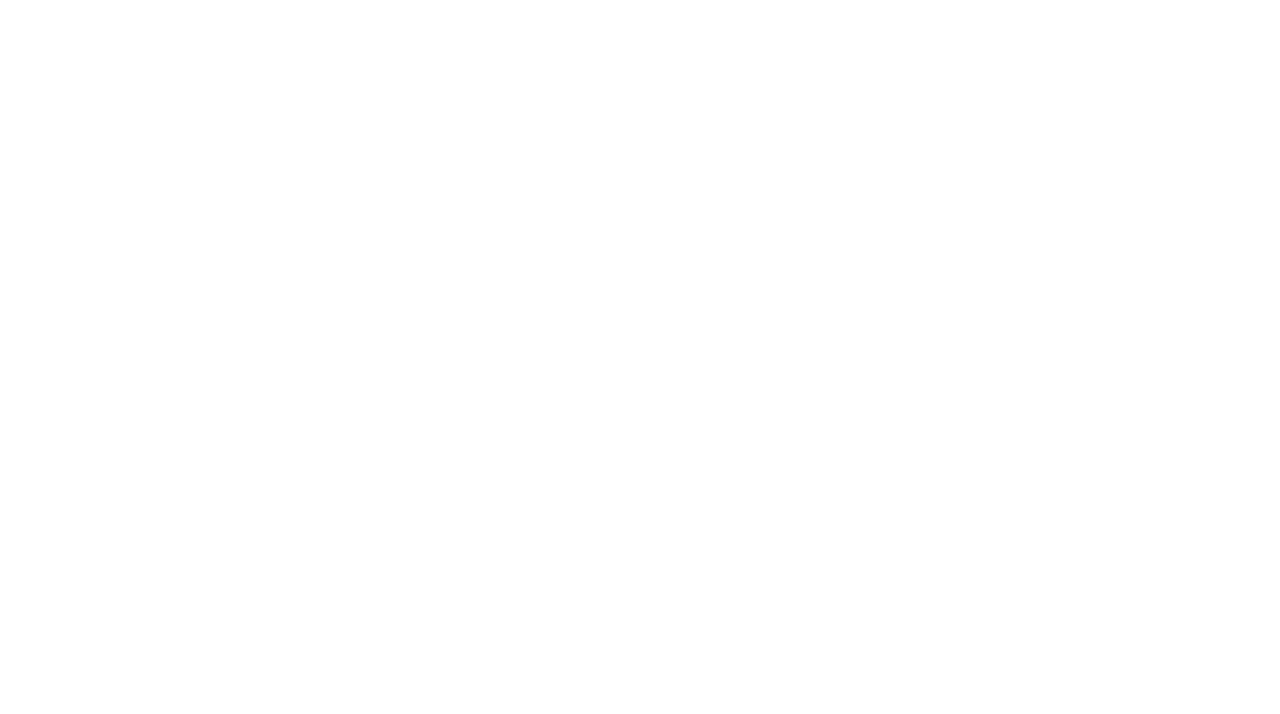
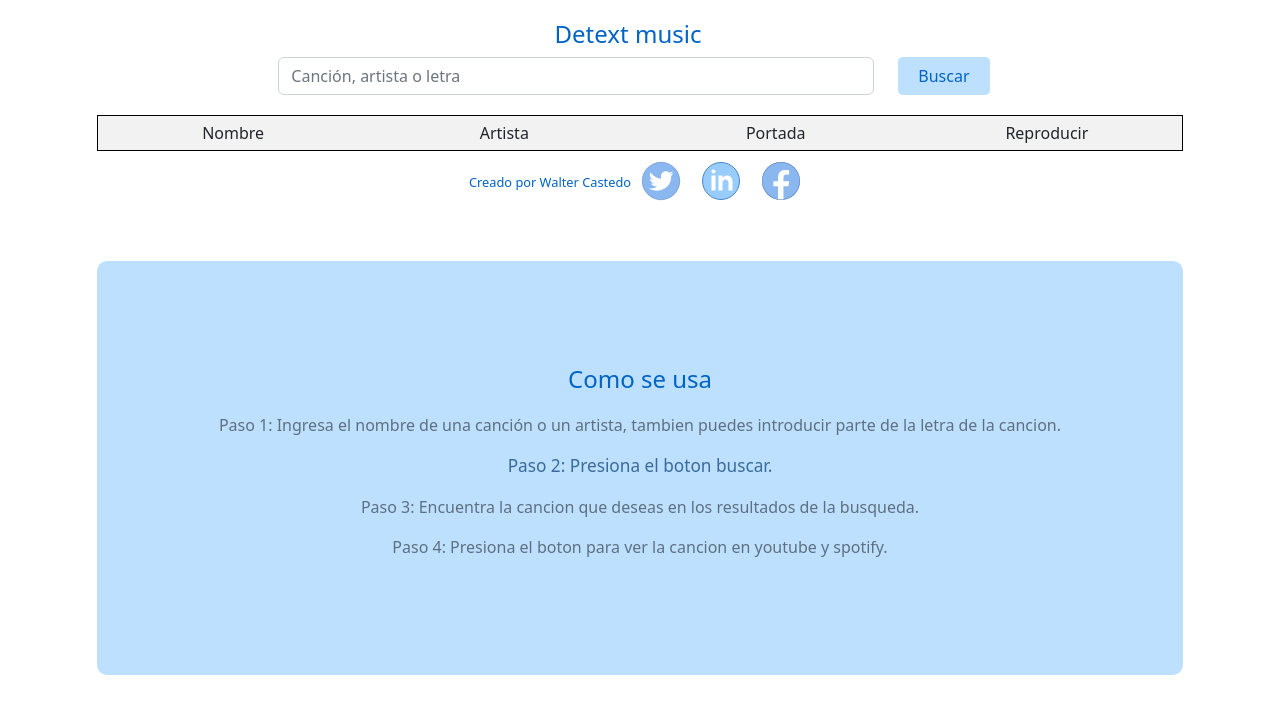
Before and after one commit to WalterCastedo/DetetxtMusic, a plain HTML site: page index.html in a window 1280 px wide. Drawn offline with Linux system fonts and the light colour scheme; the site is published under a folder, as on GitHub Pages, so addresses that start at the root find nothing; a web font is replaced by a local one.

Commit message:
Update index.html

```diff
--- a/index.html
+++ b/index.html
@@ -1 +1 @@
-<!doctype html><html lang="es"><head><meta charset="utf-8"/><link rel="icon" href="/favicon.ico"/><meta name="viewport" content="width=device-width,user-scalable=no"><meta name="theme-color" content="#000000"/><meta name="pagina para encontrar musica" content="creado por walter castedo"/><link rel="apple-touch-icon" href="/logo192.png"/><link rel="manifest" href="/manifest.json"/><title>DETEXT MUSIC</title><script defer="defer" src="/static/js/main.c8d111ad.js"></script><link href="/static/css/main.812cc18f.css" rel="stylesheet"></head><body><noscript>Nesesitas activar el javascript</noscript><div id="root"></div></body><style>.container{width:100%;height:100%;display:flex;justify-content:center;align-items:center}body,html{overflow-x:hidden}</style></html>
+<!doctype html><html lang="es"><head><meta charset="utf-8"/><link rel="icon" href="./favicon.ico"/><meta name="viewport" content="width=device-width,user-scalable=no"><meta name="theme-color" content="#000000"/><meta name="pagina para encontrar musica" content="creado por walter castedo"/><link rel="apple-touch-icon" href="./logo192.png"/><link rel="manifest" href="./manifest.json"/><title>DETEXT MUSIC</title><script defer="defer" src="./static/js/main.c8d111ad.js"></script><link href="./static/css/main.812cc18f.css" rel="stylesheet"></head><body><noscript>Nesesitas activar el javascript</noscript><div id="root"></div></body><style>.container{width:100%;height:100%;display:flex;justify-content:center;align-items:center}body,html{overflow-x:hidden}</style></html>
```
